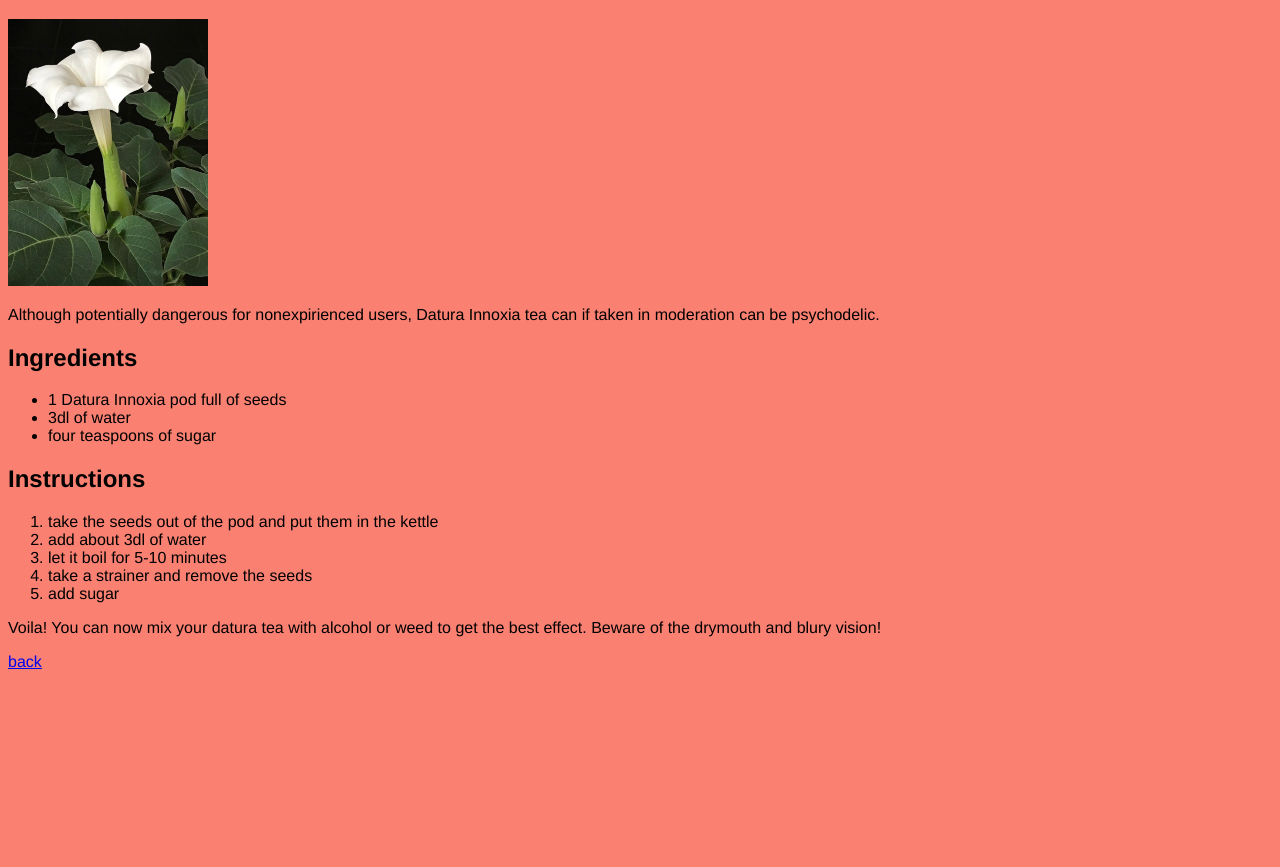
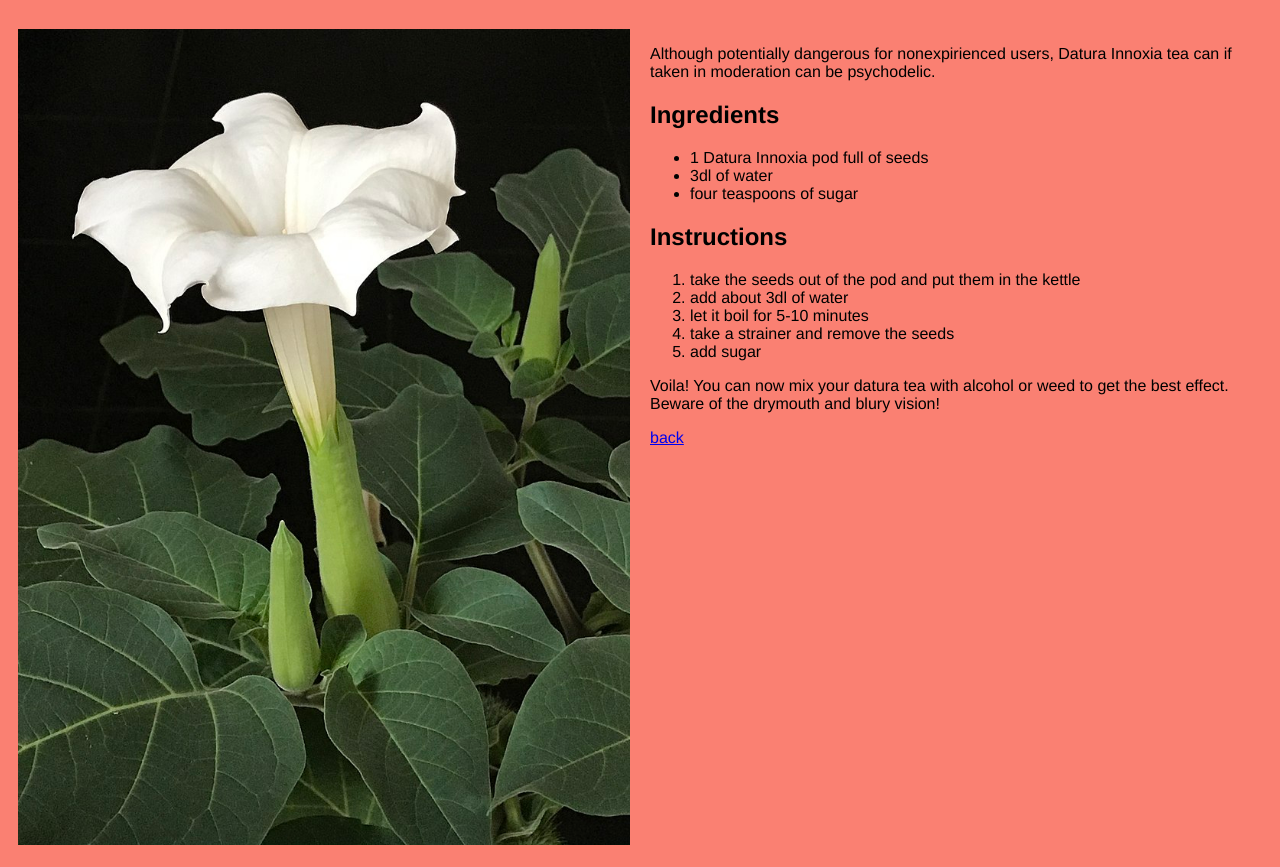
Before and after one commit to dlbrptrvc/odin-recipes, a plain HTML site: page recipes/datura-tea.html in a window 1280 px wide. Shown: the part 61-928 px from the top of the page. Before the commit the page ends 800 px from the top, so only its background shows below. Drawn offline with Linux system fonts and the light colour scheme.

Commit message:
have no clue what I changed

```diff
--- a/recipes/datura-tea.html
+++ b/recipes/datura-tea.html
@@ -8,7 +8,11 @@
 </head>
 <body>
     <h1>Datura Tea</h1>
-    <img src="../images/datura-tea.jpg" alt="Datura flower" width="200px">
+<div class="horizontal">
+    <div class="column">
+        <img src="../images/datura-tea.jpg" alt="Datura flower">
+    </div>
+    <div class="column">
         <p>Although potentially dangerous for nonexpirienced users,
              Datura Innoxia tea can if taken in moderation can be psychodelic.</p>
         <h2>Ingredients</h2>
@@ -29,5 +33,9 @@
             Beware of the drymouth and blury vision!
         </p>
     <a href="../index.html">back</a>
+    </div>
+
+</div>
+
 </body>
 </html>
--- a/style.css
+++ b/style.css
@@ -7,3 +7,18 @@ h1{
     color: white;
     text-align: center;
 }
+
+img{
+    width:100%;
+}
+
+.column{
+    width: 50%;
+    margin: 10px;
+}
+
+
+.horizontal{
+    display:flex;
+    flex-direction: row;
+}
```
Also changed, not shown: recipes/homebrew.html (+1 -1 lines), recipes/spliff.html (+1 -1 lines). Lines whose indentation alone changed are shown as unchanged.
